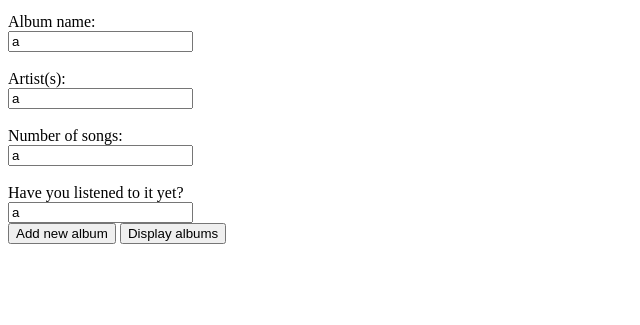
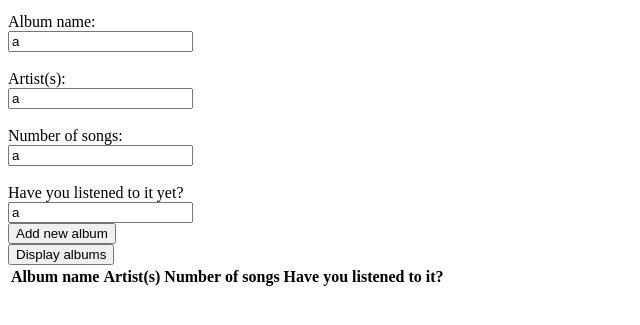
Before and after one commit to estefaniamelo/MusicLibrary, a plain HTML site: page index.html in a window 1280 px wide. Shown: the part 101-426 px from the top of the page, without its empty margins (0-640 px from the left). Drawn offline with Linux system fonts and the light colour scheme; files that its build step writes are made by us from their sources.

Commit message:
VS Code crashed. Recommitting previous commit

```diff
--- a/Assignment1.js
+++ b/Assignment1.js
@@ -37,11 +37,6 @@
         myLibrary.push(album);
 
         console.log(myLibrary);
-    }
 
 
-
-
-function displayLibrary(){
-
-}
+    }
--- a/index.html
+++ b/index.html
@@ -37,9 +37,25 @@
         <br>
 
         <button type="button" id="addAlbum">Add new album</button>
+    </form>
 
-        <button type="button" id="displayAlbum">Display albums</button>
-    </form>
+    <!-- Displays all of the albums in the library -->
+    <button type="button" id="displayAlbum">Display albums</button>
+
+    <div id="libraryTable">
+        <table id="table">
+            <thead>
+                <tr>
+                    <th>Album name</th>
+                    <th>Artist(s)</th>
+                    <th>Number of songs</th>
+                    <th>Have you listened to it?</th>
+                </tr>
+            </thead>
+
+            <tbody id="tableBody"></tbody>
+        </table>
+    </div>
 
 
     <script src="Assignment1.js"></script>
```
